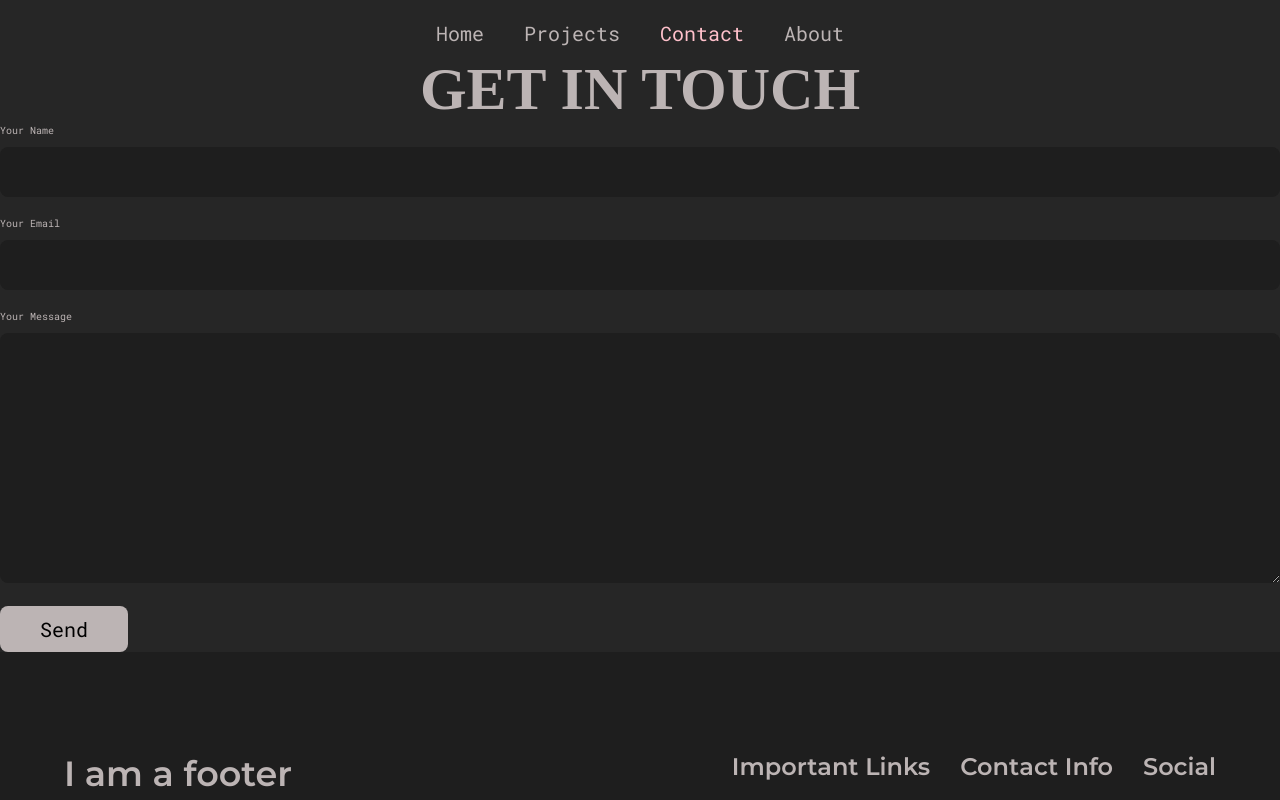
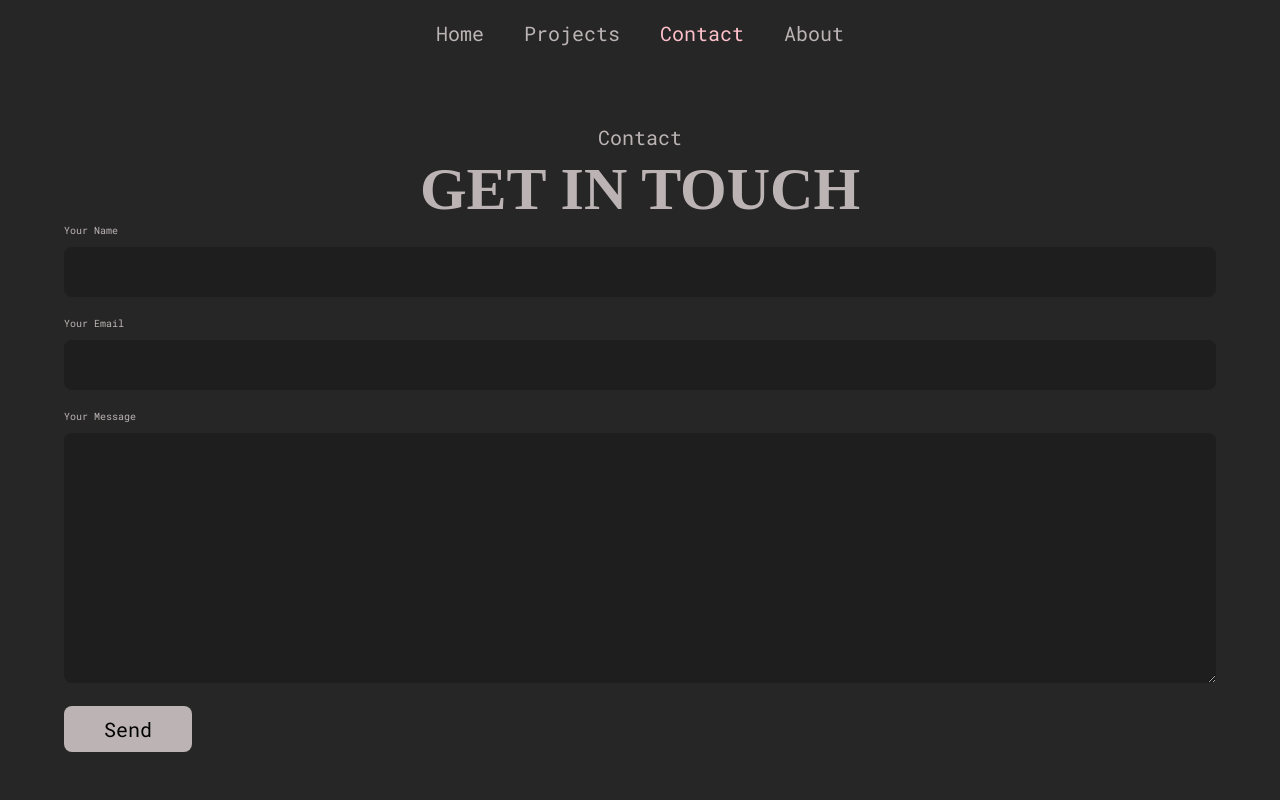
Before and after one commit to kyvycodes/k-react-portfolio, a React (Create React App) app: page /contact in a window 1280 px wide. Shown: the top 800 px of the page. Built offline with nearby package versions, Linux system fonts and the light colour scheme; the HTML template or start-up script is replaced by a standard one; a web font is replaced by a local one.

Commit message:
refactor: form

```diff
--- a/src/components/ContactSection.js
+++ b/src/components/ContactSection.js
@@ -1,16 +1,27 @@
 import React from 'react'
+import styled from 'styled-components'
 import SectionTitle from '../components/SectionTitle'
+import ContactForm from './ContactForm'
 
+const ContactSectionStyle =styled.div`
+padding: 10rem 0;
+
+`
 
 export default function ContactSection() {
   return (
-    <div>
+    <ContactSectionStyle>
       <div className='container'>
         <SectionTitle
         subtitle='Contact'
         title='Get In Touch'
         />
+        <div className='contact_section_wrapper'></div>
+        <div className='left_info'></div>
+        <div className='right_form'>
+          <ContactForm />
+        </div>
       </div>
-    </div>
+    </ContactSectionStyle>
   )
 }
--- a/src/pages/Contact.js
+++ b/src/pages/Contact.js
@@ -1,5 +1,4 @@
 import React from 'react'
-import ContactForm from '../components/ContactForm'
 import ContactSection from '../components/ContactSection'
 
 
@@ -9,7 +8,6 @@ export default function Contacts() {
       <h1>This is the contact page</h1>
       <div>
         <ContactSection />
-        <ContactForm />
         <test />
       </div>
     </div>
```
